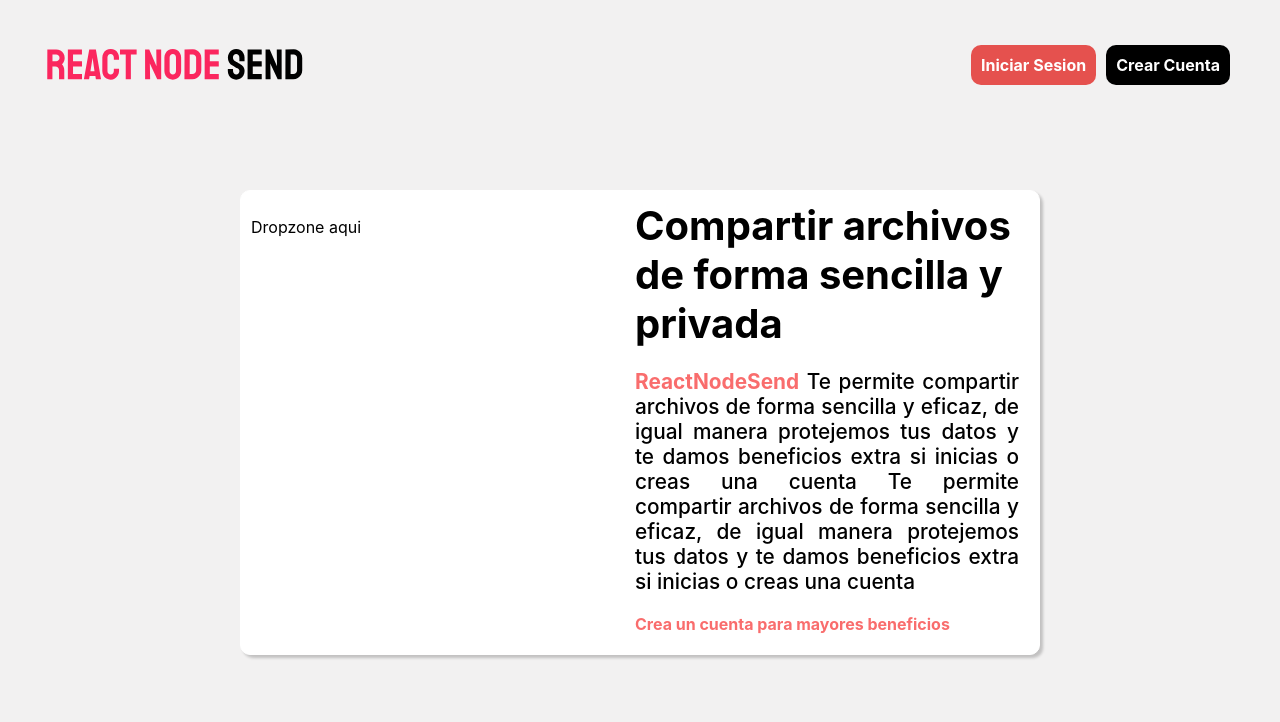
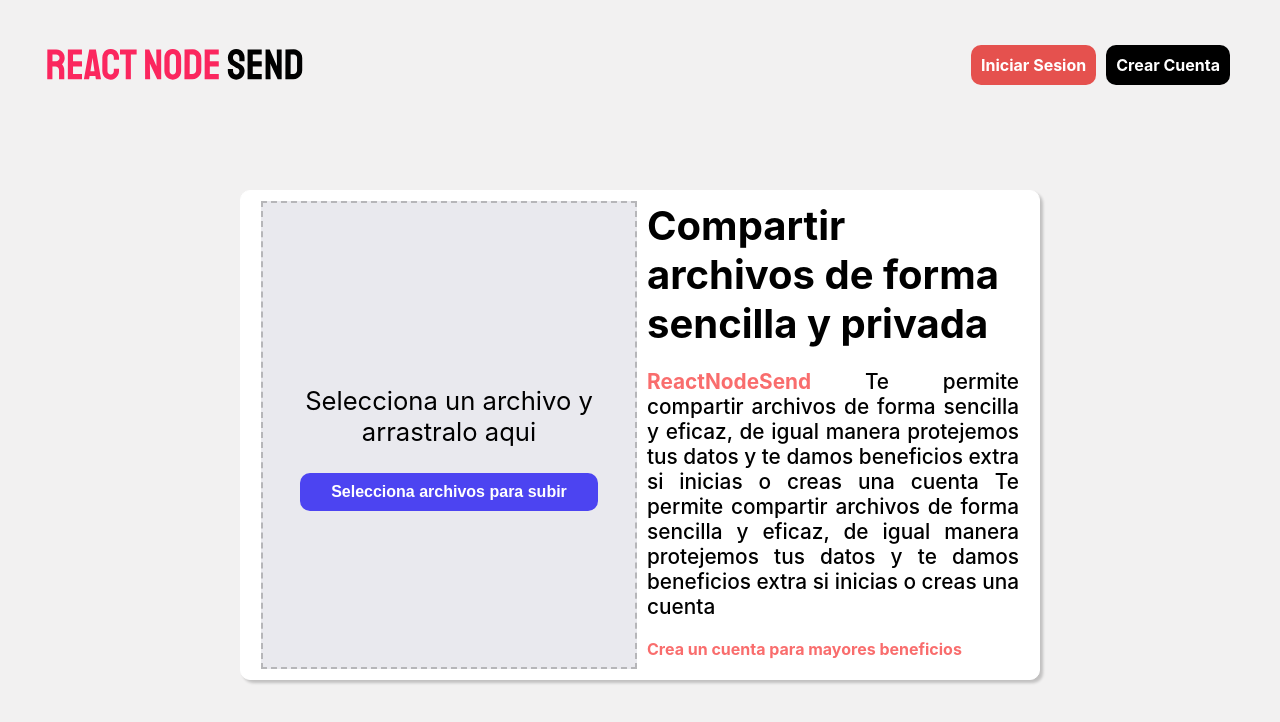
Before and after one commit to Jorge-Lpez/React_node_send, a Next.js app: page / in a window 1280 px wide. Shown: the top 722 px of the page. Built offline with nearby package versions, Linux system fonts and the light colour scheme; no server answers.

Commit message:
Agregando dropzone y su configuracion, subiendo archivos al servidor

```diff
--- /dev/null
+++ b/components/Dropzone.js
@@ -0,0 +1,83 @@
+import React, { useState, useCallback } from 'react';
+import  { useDropzone } from "react-dropzone";
+import clienteAxios from "../config/axios";
+import styled from "@emotion/styled";
+
+const Archivos = styled.div`
+    height: 100%;
+    width: 100%;
+    display: flex;
+    align-items:center;
+    text-align: center;
+    input{
+        height: 100%;
+    }
+    div{
+        button{
+        background-color: #4C44F1;
+        border: none;
+        padding: 10px;
+        width: 80%;
+        border-radius: 10px;
+        color: white;
+        font-weight: bold;
+        font-size: 1rem;
+        :hover{
+            background-color: #635CF3;
+        }
+        }
+    }
+
+    p{
+        font-size: 1.6rem;
+    }
+
+    .soltar{
+        margin-left: 25%;
+    }
+`;
+
+const Dropzone = () => {
+
+    const onDrop = useCallback(async (acceptedFiles) => {
+        console.log(acceptedFiles);
+
+        //Crear un form Data
+        const formData = new FormData();
+        formData.append("archivo", acceptedFiles[0]);
+
+        const resultado = await clienteAxios.post("/api/archivos", formData);
+        console.log(resultado.data);
+
+    }, []);
+    const { getRootProps, getInputProps, isDragActive, acceptedFiles } = useDropzone({onDrop});
+
+    console.log(acceptedFiles.lastModifiedDate);
+
+
+    return (
+        <div className="dropzonep">
+              <Archivos { ...getRootProps({ className: "dropzone"})}>
+
+                  <input
+                    { ...getInputProps() }
+                  />
+                  {
+                      isDragActive ?
+                        <p className="soltar">Suelta el Archivo</p>
+                      :
+                      <div>
+                          <p>Selecciona un archivo y arrastralo aqui</p>
+                          <button
+                            type="button"
+                          >
+                              Selecciona archivos para subir
+                          </button>
+                      </div>
+                  }
+              </Archivos>
+        </div>
+     );
+}
+
+export default Dropzone;
--- a/package.json
+++ b/package.json
@@ -18,6 +18,7 @@
     "next": "10.0.1",
     "react": "17.0.1",
     "react-dom": "17.0.1",
+    "react-dropzone": "^11.2.4",
     "yup": "^0.30.0"
   }
 }
--- a/pages/index.js
+++ b/pages/index.js
@@ -4,9 +4,11 @@ import Layout from "../components/layout";
 import authContext from "../context/auth/authContext";
 import Link from "next/link";
 import styled from "@emotion/styled";
+import Dropzone from "../components/Dropzone";
 
 const ContenedorCuerpo = styled.div`
     max-width:800px;
+    //height: 80vh;
     margin: 0 auto;
     border: 1px solid white;
     border-radius: 10px;
@@ -17,8 +19,21 @@ const ContenedorCuerpo = styled.div`
 
     .contenedor-flex{
       display: flex;
-      .dropzone{
+      @media (max-width: 488px){
+        flex-direction: column;
+        .dropzonep{
+          display: flex;
+          height: 400px;
+        }
+      }
+      .dropzonep{
         flex: 1;
+        background-color: #E9E9EE;
+        border: 2px dashed #B6B6B9;
+        margin: 0 10px 0 10px;
+        display: flex;
+        justify-content: center;
+        align-items: center;
       }
       .cuerpo{
         flex: 1;
@@ -59,10 +74,7 @@ export default function Home() {
     <Layout>
         <ContenedorCuerpo>
           <div className="contenedor-flex">
-            <div className="dropzone">
-              <p>Dropzone aqui</p>
-            </div>
-
+            <Dropzone/>
             <div className="cuerpo">
               <h2>Compartir archivos de forma sencilla y privada</h2>
               <p><span>ReactNodeSend</span> Te permite compartir archivos de forma sencilla y eficaz,
```
Also changed, not shown: 1 other file (tests, documents, lock files or other folders).
